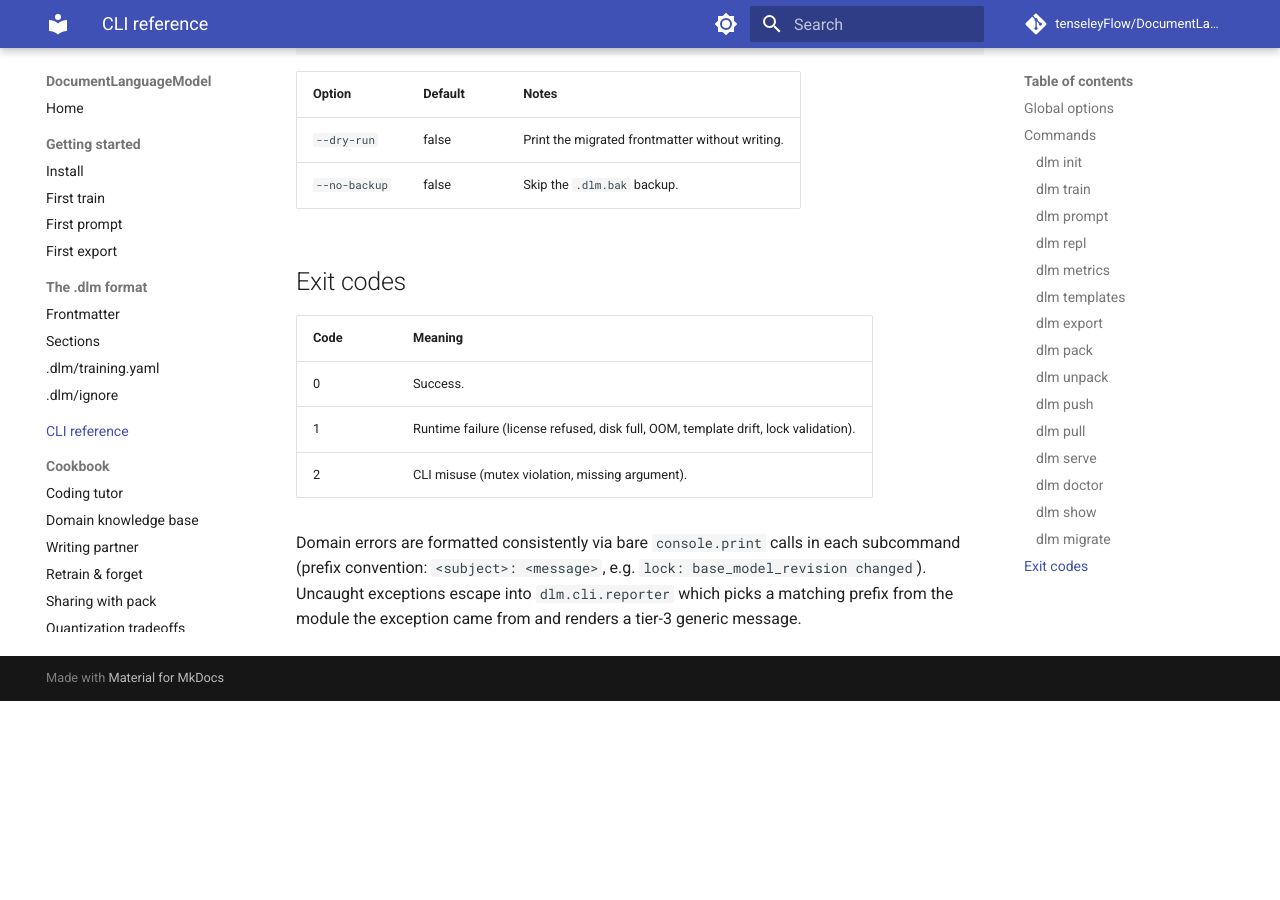
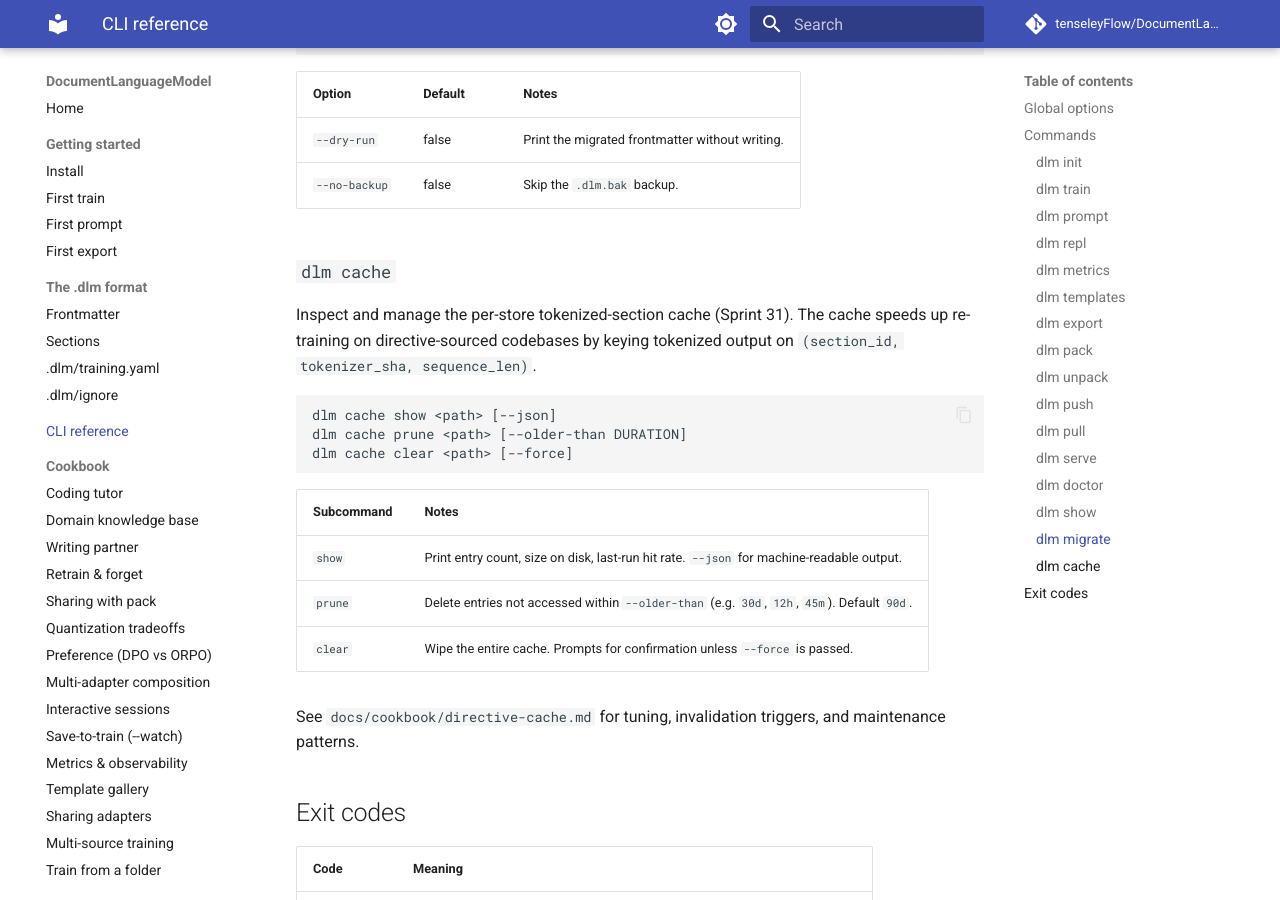
Before and after one commit to tenseleyFlow/DocumentLanguageModel, an MkDocs documentation site: the page built from docs/cli/reference.md, in a window 1280 px wide and 900 px high, scrolled down 9567 px. Built offline with MkDocs 1.6.1 and Material for MkDocs 9.7.7, drawn with Linux system fonts in a browser that asks for light colours; comment, search, counter and statistics services are not loaded; before the commit the page ends 10268 px from its top, so only the background shows below that.

Commit message:
docs(cache): directive-cache cookbook + CLI reference section

````diff
--- a/docs/cli/reference.md
+++ b/docs/cli/reference.md
@@ -320,6 +320,27 @@ dlm migrate <path> [--dry-run] [--no-backup]
 | `--dry-run` | false | Print the migrated frontmatter without writing. |
 | `--no-backup` | false | Skip the `.dlm.bak` backup. |
 
+### `dlm cache`
+
+Inspect and manage the per-store tokenized-section cache (Sprint 31).
+The cache speeds up re-training on directive-sourced codebases by
+keying tokenized output on `(section_id, tokenizer_sha, sequence_len)`.
+
+```
+dlm cache show <path> [--json]
+dlm cache prune <path> [--older-than DURATION]
+dlm cache clear <path> [--force]
+```
+
+| Subcommand | Notes |
+|---|---|
+| `show` | Print entry count, size on disk, last-run hit rate. `--json` for machine-readable output. |
+| `prune` | Delete entries not accessed within `--older-than` (e.g. `30d`, `12h`, `45m`). Default `90d`. |
+| `clear` | Wipe the entire cache. Prompts for confirmation unless `--force` is passed. |
+
+See `docs/cookbook/directive-cache.md` for tuning, invalidation
+triggers, and maintenance patterns.
+
 ## Exit codes
 
 | Code | Meaning |
--- a/mkdocs.yml
+++ b/mkdocs.yml
@@ -78,6 +78,7 @@ nav:
       - Multi-source training: cookbook/multi-source-training.md
       - Train from a folder: cookbook/train-from-folder.md
       - Training across codebases: cookbook/training-across-codebases.md
+      - Tokenized-section cache: cookbook/directive-cache.md
   - Architecture: architecture.md
   - Determinism: determinism.md
   - Hardware:
````
Also changed, not shown: docs/cookbook/directive-cache.md (added, +151 -0 lines).
